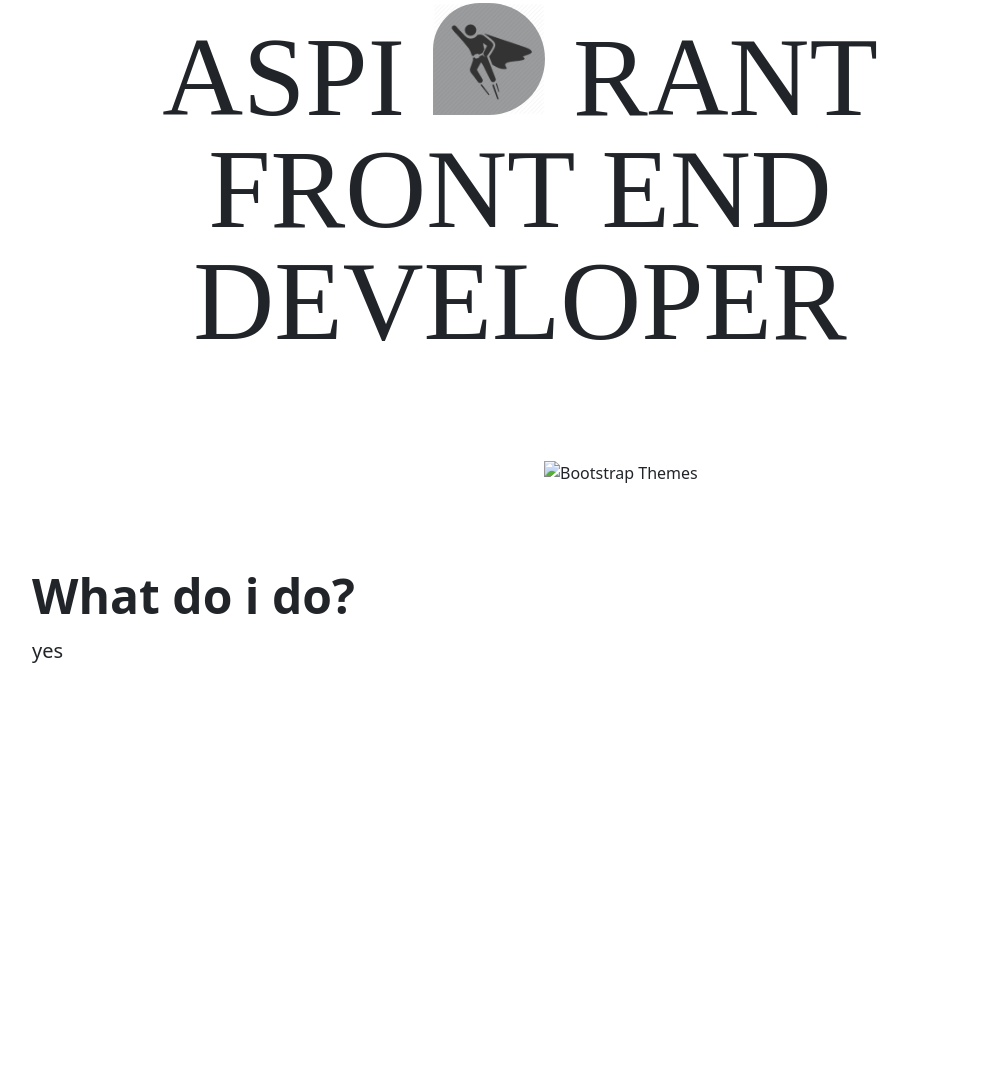
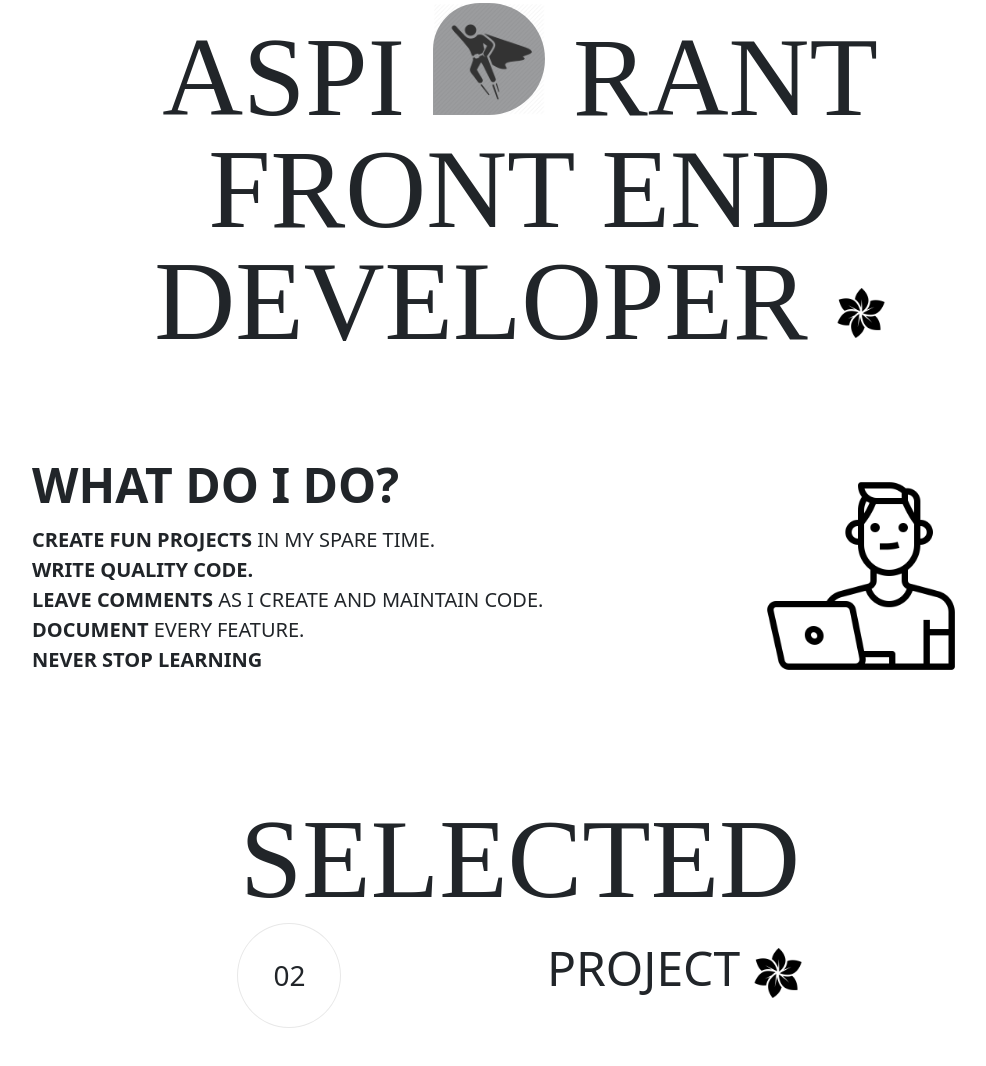
Before and after one commit to sayamgautam1/portfolio_v2, a plain HTML site: page index.html in a window 1280 px wide. Shown: the part 90-1156 px from the top of the page, without its empty margins (120-1106 px from the left). Before the commit the page ends 978 px from the top, so only its background shows below. Drawn offline with nearby package versions, Linux system fonts and the light colour scheme; a web font is replaced by a local one.

Commit message:
style about section

```diff
--- a/assests/style.css
+++ b/assests/style.css
@@ -1,24 +1,33 @@
 :root {
-  font-family: "Unna", serif;
+  --font-unna: "Unna", serif;
+  --font-cinzel: "'Cinzel Decorative', cursive;";
+}
+* {
+  box-sizing: border-box;
 }
 body {
   max-width: 1024px;
   margin: 0 auto;
 }
-
+.home {
+  min-height: 100vh;
+}
 /*nav bar */
 .custom-nav {
   font-weight: bold;
 }
 .custom-ul {
   line-height: 0.2em;
+  position: relative;
 }
 .custom-ul li a:hover::before {
   content: "➤ ";
+  left: -25%;
+  position: absolute;
 }
 
 .hero-title {
-  font-family: "Unna", serif;
+  font-family: var(--font-cinzel);
   font-size: 7rem;
   line-height: 1em;
   font-weight: lighter;
@@ -32,3 +41,37 @@ body {
 .asp-img {
   height: 1em;
 }
+
+/*about section*/
+.self-descp {
+  text-transform: uppercase;
+}
+.bold-text {
+  font-weight: bold;
+}
+.aboutme-img {
+  width: 200px;
+  height: 200px;
+}
+/* project section*/
+.project {
+  min-height: 100vh;
+}
+.project-title {
+  font-family: var(--font-cinzel);
+  font-size: 7rem;
+  line-height: 1em;
+  font-weight: lighter;
+}
+
+.project-subtitle {
+  /* font-family: "Unna", serif; */
+  /* font-weight: lighter; */
+  font-size: 5rem;
+  align-items: baseline;
+}
+.page-no {
+  border: 1px solid rgb(232, 232, 232);
+  border-radius: 50%;
+  padding: 35px;
+}
--- a/index.html
+++ b/index.html
@@ -16,9 +16,16 @@
     <link rel="preconnect" href="https://fonts.googleapis.com" />
     <link rel="preconnect" href="https://fonts.gstatic.com" crossorigin />
     <link
+      href="https://fonts.googleapis.com/css2?family=Cinzel+Decorative&display=swap"
+      rel="stylesheet"
+    />
+
+    <!-- <link rel="preconnect" href="https://fonts.googleapis.com" />
+    <link rel="preconnect" href="https://fonts.gstatic.com" crossorigin />
+    <link
       href="https://fonts.googleapis.com/css2?family=Unna&display=swap"
       rel="stylesheet"
-    />
+    /> -->
     <!--link css -->
     <link rel="stylesheet" href="./assests/style.css" />
   </head>
@@ -29,10 +36,12 @@
         <a class="navbar-brand">SAYAM GAUTAM</a>
         <ul class="navbar-nav custom-ul">
           <li class="nav-item">
-            <a class="nav-link active" aria-current="page" href="#">HOME</a>
+            <a class="nav-link active" aria-current="page" href="#home">HOME</a>
           </li>
           <li class="nav-item">
-            <a class="nav-link active" aria-current="page" href="#">PROJECT</a>
+            <a class="nav-link active" aria-current="page" href="#project"
+              >PROJECT</a
+            >
           </li>
           <li class="nav-item">
             <a class="nav-link active" aria-current="page" href="#">CONTACT</a>
@@ -43,16 +52,28 @@
         </ul>
       </div>
     </nav>
+    <!--about/home-->
+    <section id="home" class="home">
       <!--HERO ELEMENT-->
       <div class="text-center">
         <h1 class="display-5 hero-title">
           ASPI
           <span class="super-img">
-          <img src="./assests/images/fly-icon-15.jpeg" alt="" class="asp-img" />
+            <img
+              src="./assests/images/fly-icon-15.jpeg"
+              alt=""
+              class="asp-img"
+            />
           </span>
           RANT <br />
           FRONT END <br />
           DEVELOPER
+          <img
+            src="./assests/images/flower.jpeg"
+            alt="flower"
+            height="50px"
+            width="50px"
+          />
         </h1>
       </div>
       <!--divider element-->
@@ -60,21 +81,51 @@
       <!--about section-->
       <div class="container col-xxl-8 px-4 py-5">
         <div class="row flex-lg-row-reverse align-items-center g-5 py-5">
-        <div class="col-10 col-sm-8 col-lg-6">
+          <div class="col-10 col-sm-8 col-lg-4">
             <img
-            src="bootstrap-themes.png"
-            class="d-block mx-lg-auto img-fluid"
+              src="./assests/images/about-image.png"
+              class="d-block mx-lg-auto img-fluid aboutme-img"
               alt="Bootstrap Themes"
-            width="700"
-            height="500"
               loading="lazy"
             />
           </div>
-        <div class="col-lg-6">
-          <h1 class="display-5 fw-bold lh-1 mb-3">What do i do?</h1>
-          <p class="lead">yes</p>
+          <div class="col-lg-8">
+            <h2 class="display-5 fw-bold lh-1 mb-3">WHAT DO I DO?</h2>
+            <p class="lead self-descp">
+              <span class="bold-text">Create fun projects </span> in my spare
+              time. <br /><span class="bold-text">Write quality code.</span>
+              <br />
+              <!-- Keep my functions small, focused, and easy to understand. <br /> -->
+              <span class="bold-text">Leave comments </span> as I create and
+              maintain code. <br />
+              <span class="bold-text">Document</span> every feature. <br />
+              <!-- Keep track of every bug. <br />Strictly -->
+              <span class="bold-text">Never stop learning</span>
+            </p>
           </div>
         </div>
       </div>
+    </section>
+    <!--divider element-->
+    <div class="b-example-divider"></div>
+    <!--project section-->
+
+    <section id="project" class="project">
+      <div class="text-center">
+        <h1 class="display-5 project-title">SELECTED</h1>
+      </div>
+      <div class="d-flex px-4 justify-content-evenly project-subtitle">
+        <h3 class="page-no">02</h3>
+        <h3 class="display-5">
+          PROJECT
+          <img
+            src="./assests/images/flower.jpeg"
+            alt="flower"
+            height="50px"
+            width="50px"
+          />
+        </h3>
+      </div>
+    </section>
   </body>
 </html>
```
Also changed, not shown: assests/images/about-image.png (added), assests/images/flower.jpeg (added). Lines whose indentation alone changed are shown as unchanged.
